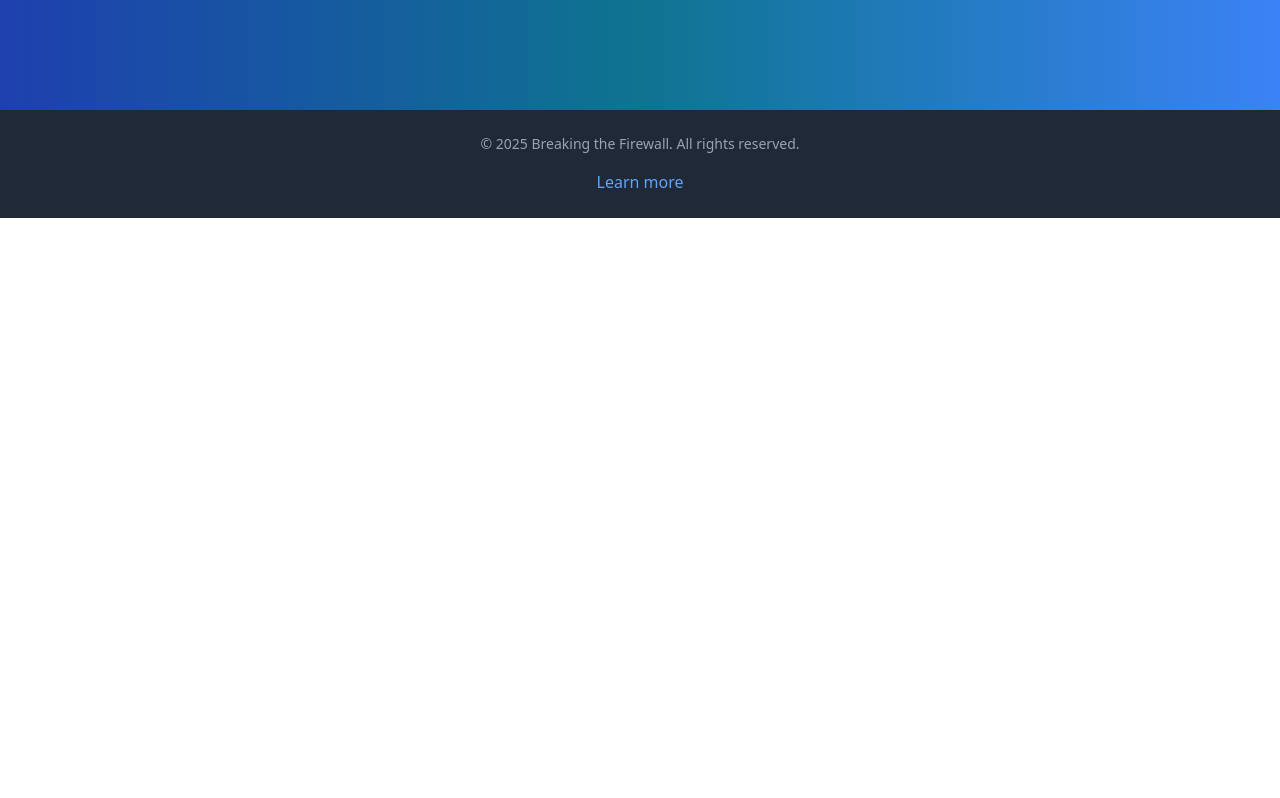
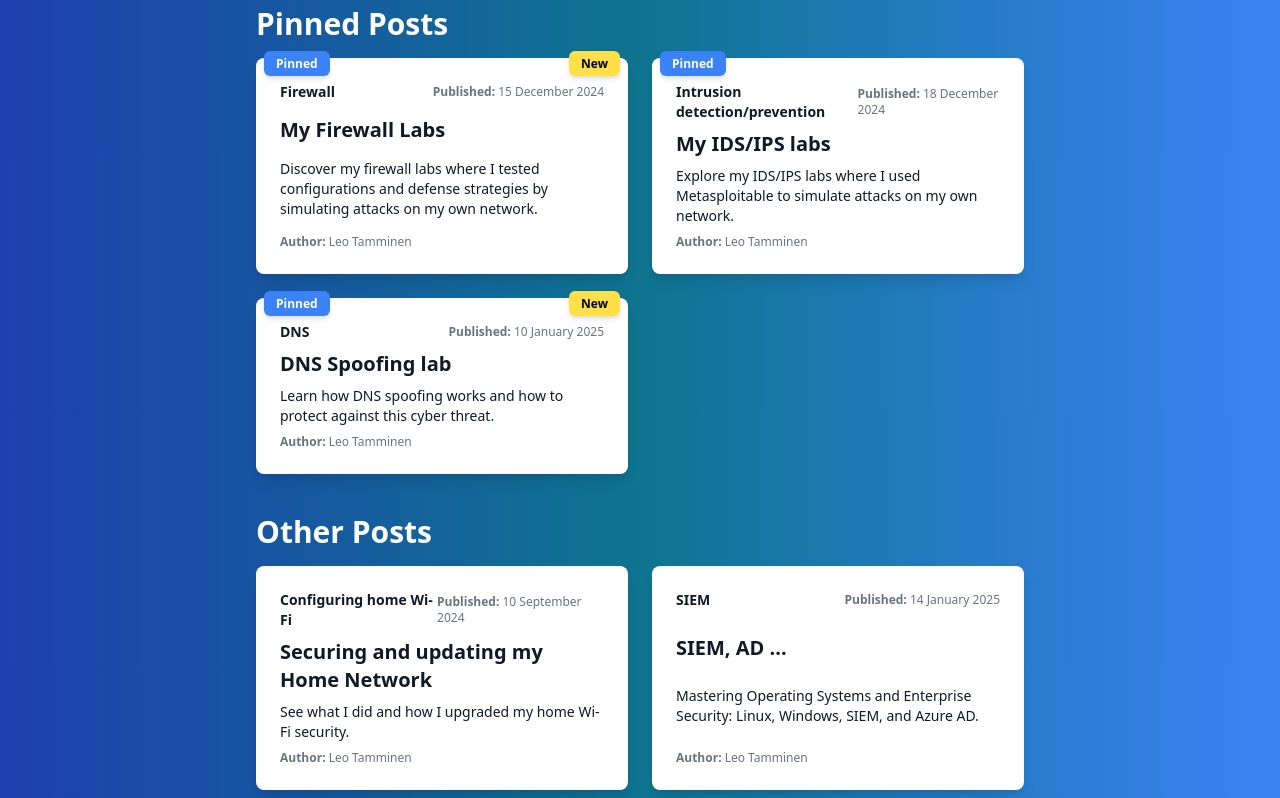
Before and after one commit to leotamminen/cyber_blog, a Next.js app: page /post/1 in a window 1280 px wide. Shown: the part 4162-4960 px from the top of the page. Before the commit the page ends 4380 px from the top, so only its background shows below. Built offline with nearby package versions, Linux system fonts and the light colour scheme.

Commit message:
Replacing Load more -button with Back to the top when all are loaded.
Hover animations added, also [id].tsx contains blogs at the bottom. The blogs at the bottom are separated in to pinned and other posts. Max 4 are loaded at this time.

```diff
--- a/src/pages/blogs.tsx
+++ b/src/pages/blogs.tsx
@@ -5,9 +5,21 @@ import BlogCard from "@/components/BlogCard";
 export default function Blog() {
   const [visiblePosts, setVisiblePosts] = useState(8); // Default number of visible posts
 
+  // Separate pinned and non-pinned posts
+  const pinnedPosts = posts.filter((post) => post.pinned);
+  const otherPosts = posts.filter((post) => !post.pinned);
+
   // Function to load more posts
   const loadMorePosts = () => {
     setVisiblePosts((prev) => prev + 8);
+  };
+
+  // Function to scroll back to the top
+  const scrollToTop = () => {
+    window.scrollTo({
+      top: 0,
+      behavior: "smooth",
+    });
   };
 
   return (
@@ -25,7 +37,23 @@ export default function Blog() {
         <span className="font-bold">New</span> posts are also recommended by me.
       </p>
       <div className="mt-8 grid grid-cols-1 sm:grid-cols-2 gap-6 w-full max-w-4xl">
-        {posts.slice(0, visiblePosts).map((post) => (
+        {/* Render Pinned Posts */}
+        {pinnedPosts.map((post) => (
+          <BlogCard
+            key={post.id}
+            id={post.id}
+            title={post.title}
+            tags={post.tags}
+            date={post.date}
+            summary={post.summary}
+            author={post.author}
+            new={post.new}
+            pinned={post.pinned}
+          />
+        ))}
+
+        {/* Render Non-Pinned Posts */}
+        {otherPosts.slice(0, visiblePosts).map((post) => (
           <BlogCard
             key={post.id}
             id={post.id}
@@ -40,7 +68,7 @@ export default function Blog() {
         ))}
       </div>
       {/* Load more button */}
-      {visiblePosts < posts.length && (
+      {visiblePosts < otherPosts.length ? (
         <div className="mt-10">
           <button
             onClick={loadMorePosts}
@@ -49,6 +77,16 @@ export default function Blog() {
             Load more
           </button>
         </div>
+      ) : (
+        /* Back to the Top Button */
+        <div className="mt-10">
+          <button
+            onClick={scrollToTop}
+            className="bg-gradient-to-r from-blue-500 to-cyan-500 text-white font-semibold py-2 px-4 rounded-lg hover:from-blue-600 hover:to-cyan-600 dark:from-gray-700 dark:to-gray-600 dark:hover:from-gray-600 dark:hover:to-gray-500 transition duration-300"
+          >
+            Back to the top
+          </button>
+        </div>
       )}
     </div>
   );
--- a/src/pages/index.tsx
+++ b/src/pages/index.tsx
@@ -1,11 +1,26 @@
+import { useState } from "react";
 import Link from "next/link";
 import Image from "next/image";
 import { posts } from "@/data/posts";
 import BlogCard from "@/components/BlogCard";
 
 export default function Index() {
-  // Filter posts that are pinned
   const pinnedPosts = posts.filter((post) => post.pinned === true);
+  const otherPosts = posts.filter((post) => !post.pinned);
+
+  const [visibleOtherPosts, setVisibleOtherPosts] = useState(0); // Initially no other posts visible
+
+  const loadMorePosts = () => {
+    setVisibleOtherPosts((prev) => Math.min(prev + 4, otherPosts.length));
+  };
+
+  // Function to scroll back to the top
+  const scrollToTop = () => {
+    window.scrollTo({
+      top: 0,
+      behavior: "smooth",
+    });
+  };
 
   return (
     <div className="flex flex-col items-center justify-center min-h-screen w-full px-4 bg-gradient-to-r from-blue-800 via-cyan-700 to-purple-900 text-white dark:from-gray-900 dark:via-black dark:to-purple-800 dark:text-gray-200 pt-[7rem] pb-[10rem]">
@@ -36,8 +51,8 @@ export default function Index() {
 
       {/* Blog Cards */}
       <div className="mt-8 grid grid-cols-1 sm:grid-cols-2 gap-6 w-full max-w-4xl">
-        {pinnedPosts.length > 0 ? (
-          pinnedPosts.map((post) => (
+        {/* Render Pinned Posts */}
+        {pinnedPosts.map((post) => (
           <BlogCard
             key={post.id}
             id={post.id}
@@ -49,11 +64,40 @@ export default function Index() {
             new={post.new}
             pinned={post.pinned}
           />
-          ))
+        ))}
+
+        {/* Render Other Posts */}
+        {otherPosts.slice(0, visibleOtherPosts).map((post) => (
+          <BlogCard
+            key={post.id}
+            id={post.id}
+            title={post.title}
+            tags={post.tags}
+            date={post.date}
+            summary={post.summary}
+            author={post.author}
+            new={post.new}
+            pinned={post.pinned}
+          />
+        ))}
+      </div>
+
+      {/* Load More or Back to the Top Button */}
+      <div className="mt-10">
+        {visibleOtherPosts < otherPosts.length ? (
+          <button
+            onClick={loadMorePosts}
+            className="bg-gradient-to-r from-blue-500 to-cyan-500 text-white font-semibold py-2 px-4 rounded-lg hover:from-blue-600 hover:to-cyan-600 dark:from-gray-700 dark:to-gray-600 dark:hover:from-gray-600 dark:hover:to-gray-500 transition duration-300"
+          >
+            Load more
+          </button>
         ) : (
-          <p className="text-center text-lg text-gray-200">
-            No pinned blog posts available.
-          </p>
+          <button
+            onClick={scrollToTop}
+            className="bg-gradient-to-r from-blue-500 to-cyan-500 text-white font-semibold py-2 px-4 rounded-lg hover:from-blue-600 hover:to-cyan-600 dark:from-gray-700 dark:to-gray-600 dark:hover:from-gray-600 dark:hover:to-gray-500 transition duration-300"
+          >
+            Back to the top
+          </button>
         )}
       </div>
     </div>
--- a/src/pages/post/[id].tsx
+++ b/src/pages/post/[id].tsx
@@ -4,6 +4,7 @@ import { posts } from "@/data/posts"; // Import posts from the data file
 import { redirectTo404 } from "@/utils/navigation"; // Import the global redirect function
 import PostLayout from "@/layouts/PostLayout"; // Import the reusable PostLayout component
 import Image from "next/image";
+import BlogCard from "@/components/BlogCard"; // Import BlogCard component
 import { Prism as SyntaxHighlighter } from "react-syntax-highlighter";
 import { dark } from "react-syntax-highlighter/dist/esm/styles/prism";
 
@@ -16,7 +17,7 @@ const customCodeBlockStyles: React.CSSProperties = {
   fontFamily: "'Fira Code', monospace",
   fontSize: "0.9rem",
   lineHeight: "1.5",
-  overflowX: "auto", // Removed type assertion
+  overflowX: "auto",
   border: "1px solid rgba(17, 16, 16, 0.1)",
   boxShadow: "0px 4px 10px rgba(0, 0, 0, 0.3)",
 };
@@ -27,7 +28,7 @@ function CodeBlock({ code }: { code: string }) {
     <SyntaxHighlighter
       language="javascript"
       style={dark}
-      customStyle={customCodeBlockStyles} // Apply dynamic custom styles
+      customStyle={customCodeBlockStyles}
     >
       {code}
     </SyntaxHighlighter>
@@ -40,6 +41,10 @@ export default function Post() {
 
   // Ensure `id` is defined before finding the post
   const post = id ? posts.find((post) => post.id === id) : null;
+
+  // Separate pinned and non-pinned posts with a limit of 4 each
+  const pinnedPosts = posts.filter((post) => post.pinned).slice(0, 4); // Limit pinned posts
+  const otherPosts = posts.filter((post) => !post.pinned).slice(0, 4); // Limit other posts
 
   // Redirect to 404 if the post does not exist
   if (!post && id) {
@@ -148,6 +153,46 @@ export default function Post() {
         <p className="text-lg leading-relaxed">{post?.content || ""}</p>
       )}
 
+      {/* Render pinned posts */}
+      <div className="mt-10 pt-[3rem]">
+        <h2 className="text-3xl font-bold mb-4">Pinned Posts</h2>
+        <div className="grid grid-cols-1 sm:grid-cols-2 gap-6">
+          {pinnedPosts.map((pinnedPost) => (
+            <BlogCard
+              key={pinnedPost.id}
+              id={pinnedPost.id}
+              title={pinnedPost.title}
+              tags={pinnedPost.tags}
+              date={pinnedPost.date}
+              summary={pinnedPost.summary}
+              author={pinnedPost.author}
+              new={pinnedPost.new}
+              pinned={pinnedPost.pinned}
+            />
+          ))}
+        </div>
+      </div>
+
+      {/* Render other posts */}
+      <div className="mt-10">
+        <h2 className="text-3xl font-bold mb-4">Other Posts</h2>
+        <div className="grid grid-cols-1 sm:grid-cols-2 gap-6">
+          {otherPosts.map((otherPost) => (
+            <BlogCard
+              key={otherPost.id}
+              id={otherPost.id}
+              title={otherPost.title}
+              tags={otherPost.tags}
+              date={otherPost.date}
+              summary={otherPost.summary}
+              author={otherPost.author}
+              new={otherPost.new}
+              pinned={otherPost.pinned}
+            />
+          ))}
+        </div>
+      </div>
+
       {/* Back to the top button */}
       <div className="text-center mt-10">
         <button
```
Lines whose indentation alone changed are shown as unchanged.
